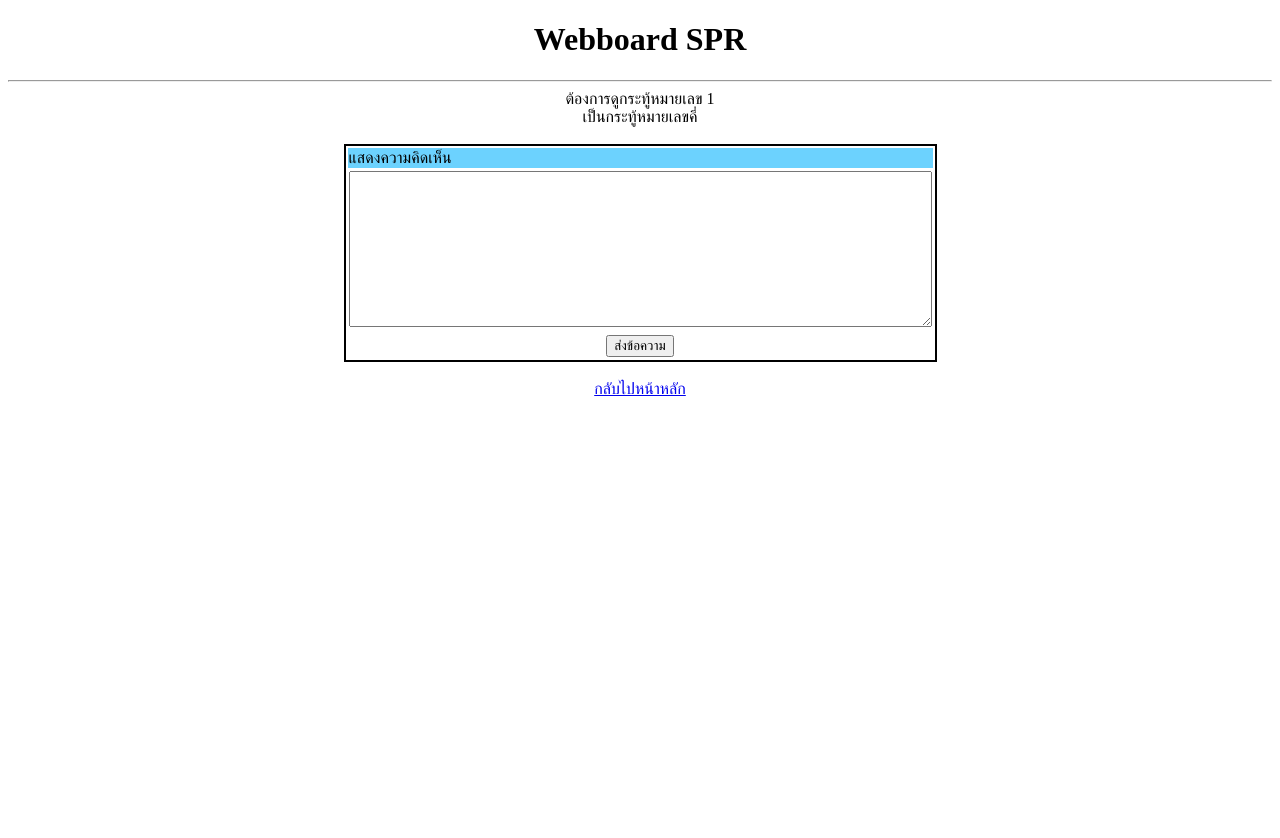
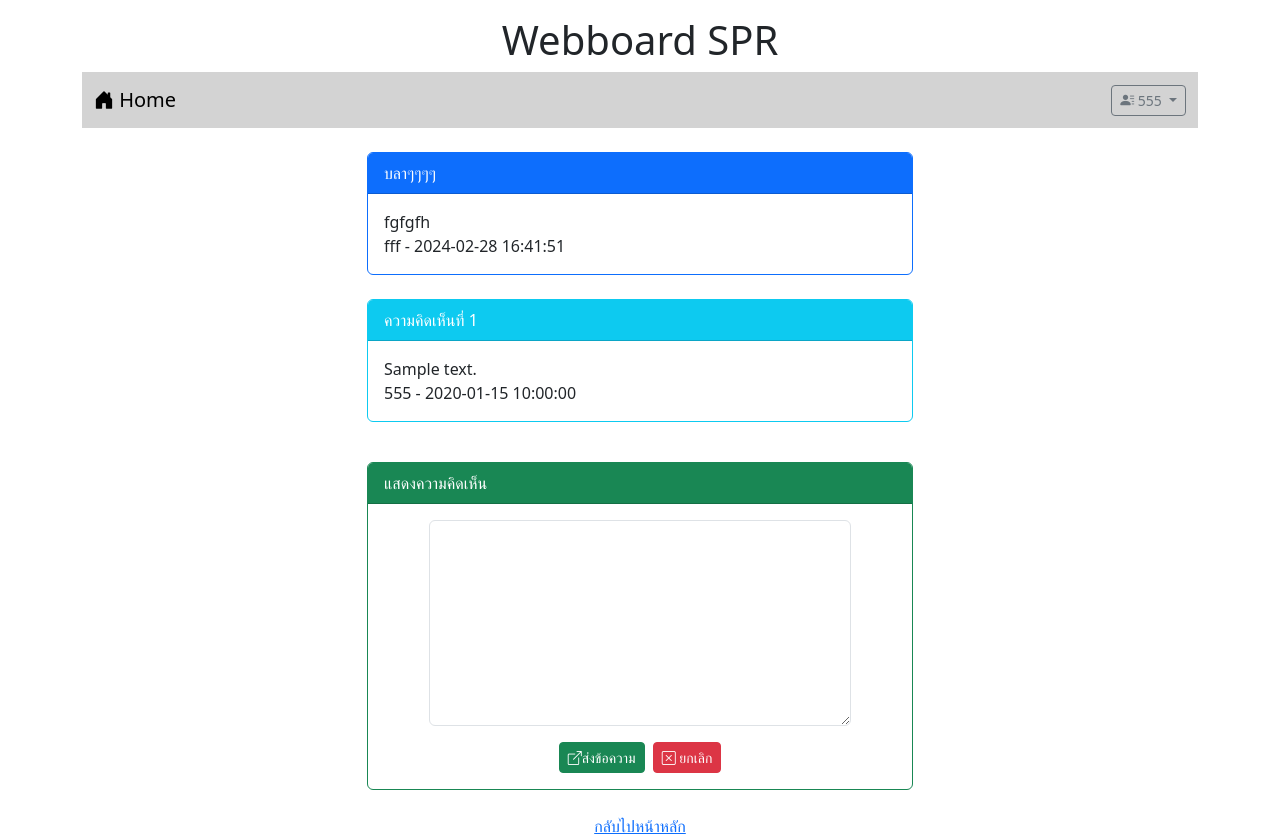
Before and after one commit to suparin13/Webboard-ECT-Wed, a PHP site: page /post.php?id=1 in a window 1280 px wide. Before the commit the page ends 396 px from the top, so only its background shows below. Run offline with PHP 8.4, Linux system fonts and the light colour scheme; a user stored in the database is signed in; data comes from the database, SQL or seed files in the repository; tables that the repository leaves empty hold one stand-in row (values such as "Sample post").

Commit message:
work10 post.php post_save.php
work10 post.php post_save.php

```diff
--- a/post.php
+++ b/post.php
@@ -1,32 +1,82 @@
+<?php
+    session_start();
+?>
 <!DOCTYPE html>
 <html lang="en">
 <head>
     <meta charset="UTF-8">
     <meta name="viewport" content="width=device-width, initial-scale=1.0">
+    <link rel="stylesheet" href="bootstrap-5.3.2-dist/css/bootstrap.min.css">
+    <script src="bootstrap-5.3.2-dist/js/bootstrap.bundle.min.js"></script>
+    <link rel="stylesheet" href="https://cdn.jsdelivr.net/npm/bootstrap-icons@1.11.3/font/bootstrap-icons.min.css">
     <title>Post</title>
 </head>
 <body>
-    <h1 style="text-align: center;">Webboard SPR</h1>
-    <hr>
-    <div style="text-align: center;">
-    <?php
-       $num = $_GET['id'];
-       echo "ต้องการดูกระทู้หมายเลข $_GET[id]<br>";
-       if($num %2 == 0){
-        echo "เป็นกระทู้หมายเลขคู่";
-    }
-    else{
-        echo "เป็นกระทู้หมายเลขคี่";
-    }
-    ?>
+    <div class="container-lg">
+        <h1 style="text-align: center;" class="mt-3">Webboard SPR</h1>
+        <?php include "nav.php" ?>
+        <div class="row mt-4">
+            <div class="col-lg-3 col-md-2 col-sm-1"></div>
+            <div class="col-lg-6 col-md-8 col-sm-10">
+            <?php
+                $conn = new PDO("mysql:host=localhost;dbname=webboard;charset=utf8","root","");
+                $sql = "select post.title,post.content,post.post_date,user.login
+                from post inner join user on (post.user_id=user.id) where post.id=$_GET[id]";
+                $result = $conn->query($sql);
+                while($row=$result->fetch()){
+                    echo "<div class='card border-primary'>";
+                    echo "<div class='card-header bg-primary text-white'>$row[0]</div>";
+                    echo "<div class='card-body'>$row[1]<br>$row[3] - $row[2]</div>";
+                    echo "</div>";
+
+                }
+            ?>
+            <br>
+            <?php
+                $conn = new PDO("mysql:host=localhost;dbname=webboard;charset=utf8","root","");
+                $sql = "select comment.content,comment.post_date,user.login
+                from comment inner join user on (comment.user_id=user.id) where comment.post_id=$_GET[id]";
+                $result = $conn->query($sql);
+                $i = 1;
+                while($row=$result->fetch()){
+                    echo "<div class='card border-info'>";
+                    echo "<div class='card-header bg-info text-white'>ความคิดเห็นที่ $i</div>";
+                    echo "<div class='card-body'>$row[0]<br>$row[2] - $row[1]</div>";
+                    echo "</div><br>";
+                    $i = $i+1;
+                }
+                $conn=null;
+            ?>
+                <?php if(isset($_SESSION['id'])){ ?>
+                <div class="card border-success mt-3">
+                    <div class="card-header bg-success text-white">
+                        แสดงความคิดเห็น</div>
+                <div class="card-body">
+                    <form action="post_save.php" method="post">
+                        <input type="hidden" name="post_id" value="<?= $_GET['id'];?>">
+                        <div class="row mb-3 justify-content-center">
+                            <div class="col-lg-10">
+                                <textarea name="comment" rows="8" class="form-control" require></textarea>
+                            </div>
+                        </div>
+                        <div class="row">
+                            <div class="col-lg-12 d-flex justify-content-center">
+                                <button type="submit" class="btn btn-success btn-sm text-white">
+                                    <i class="bi bi-box-arrow-up-right"></i>ส่งข้อความ
+                                </button>
+                                <button type="reset" class="btn btn-danger btn-sm ms-2">
+                                <i class="bi bi-x-square"></i> ยกเลิก</button>
+                            </div>
+                        </div>
+                    </form>
+                </div>
+            </div>
+            <?php } ?>
+            <br>
+            </div>
+            <div class="col-lg-3 col-md-2 col-sm-1"></div>
+        </div>
     </div>
-    <br>
-        <table style="border: 2px solid black; width: 40%;" align="center">
-            <tr><td colspan="2" style="background-color: #6CD2FE;">แสดงความคิดเห็น</td></tr>
-            <tr><td><textarea rows="10" cols = "70"></textarea></td></tr>
-            <tr><td colspan="2" align="center"><input type="submit" value="ส่งข้อความ"></td></tr>
-        </table>
-    <br>
     <div style="text-align: center;"><a href="index.php">กลับไปหน้าหลัก</a></div>
 </body>
 </html>
```
Also changed, not shown: post_save.php (added, +12 -0 lines), test.html (added, +15 -0 lines).
